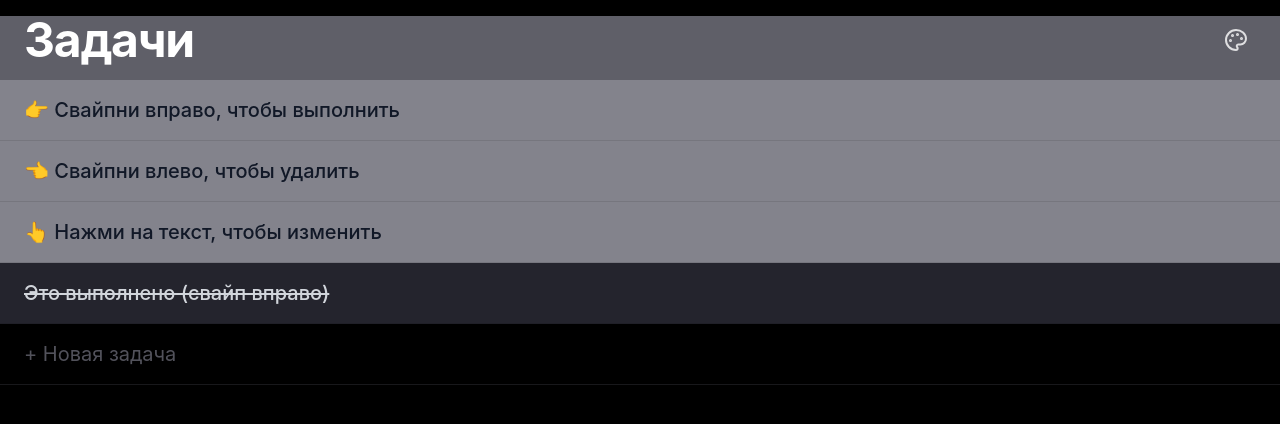
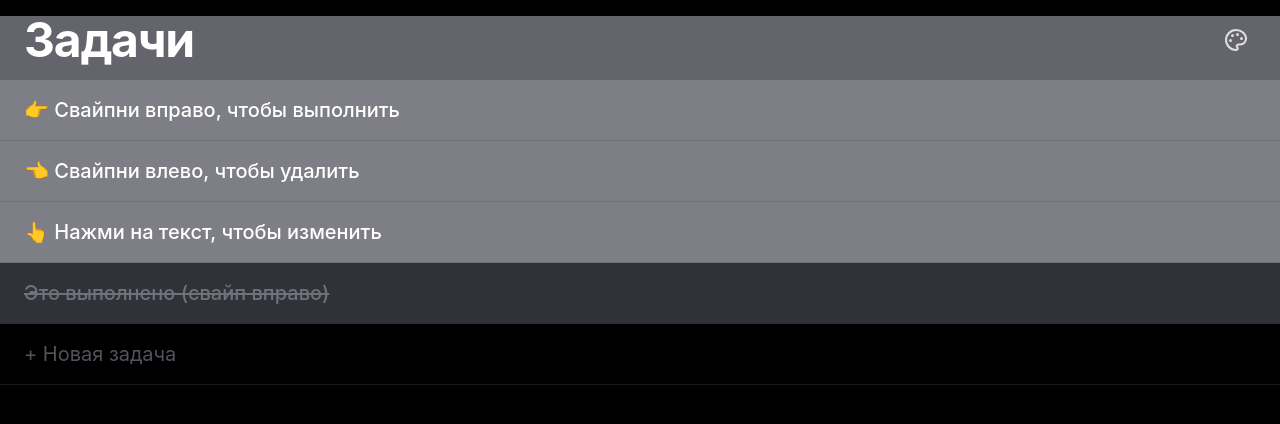
Before and after one commit to SKZHPRVT/task_time_place, a React (Vite) app: page / in a window 1280 px wide. Shown: the top 424 px of the page. Built offline with nearby package versions, Linux system fonts and the light colour scheme.

Commit message:
UI: 5% color contrast, white text for active, dark gray for done, sort done to bottom

```diff
--- a/src/App.tsx
+++ b/src/App.tsx
@@ -1,4 +1,4 @@
-import { useState, useEffect } from 'react';
+import { useState, useEffect, useMemo } from 'react';
 import { SwipeableTask } from './components/SwipeableTask';
 import { Task } from './types';
 import { useLocalStorage } from './hooks/useLocalStorage';
@@ -20,9 +20,10 @@ export default function App() {
 
   const [newTaskText, setNewTaskText] = useState('');
 
-  const headerBg = darkenColor(baseColor, 7);
-  const taskBg = lightenColor(baseColor, 7);
-  const doneTaskBg = darkenColor(baseColor, 30);
+  // 5% разница цветов
+  const headerBg = darkenColor(baseColor, 5);
+  const taskBg = lightenColor(baseColor, 5);
+  const doneTaskBg = darkenColor(baseColor, 25);
 
   // Синхронизируем цвет шапки Telegram с нашим
   useEffect(() => {
@@ -58,6 +59,14 @@ export default function App() {
     setTasks([newTask, ...tasks]);
     setNewTaskText('');
   };
+
+  // Сортируем задачи: сначала активные, потом выполненные
+  const sortedTasks = useMemo(() => {
+    return [...tasks].sort((a, b) => {
+      if (a.done === b.done) return 0;
+      return a.done ? 1 : -1;
+    });
+  }, [tasks]);
 
   return (
     <div className="flex-1 flex flex-col overflow-hidden" style={{ backgroundColor: headerBg }}>
@@ -102,7 +111,7 @@ export default function App() {
       </AnimatePresence>
 
       <div className="flex-1 overflow-y-auto pb-24 bg-black">
-        {tasks.map(task => (
+        {sortedTasks.map(task => (
           <SwipeableTask
             key={task.id}
             task={task}
--- a/src/components/SwipeableTask.tsx
+++ b/src/components/SwipeableTask.tsx
@@ -34,6 +34,9 @@ export function SwipeableTask({ task, onToggle, onDelete, onUpdate, taskBg }: Sw
 
   const bgColor = taskBg || (task.done ? '#3f3f46' : '#a1a1aa');
 
+  // Активные — белый шрифт. Неактивные — темно-серый.
+  const textColor = task.done ? 'text-zinc-500' : 'text-white';
+
   return (
     <div className="relative overflow-hidden bg-black w-full">
       <div className="absolute inset-0 flex justify-between items-center">
@@ -65,15 +68,15 @@ export function SwipeableTask({ task, onToggle, onDelete, onUpdate, taskBg }: Sw
             onKeyDown={e => {
               if (e.key === 'Enter') e.currentTarget.blur();
             }}
-            className={`bg-transparent outline-none w-full text-xl font-medium ${
-              task.done ? 'text-gray-300 line-through' : 'text-gray-900'
+            className={`bg-transparent outline-none w-full text-xl font-medium ${textColor} ${
+              task.done ? 'line-through' : ''
             }`}
           />
         ) : (
           <div
             onClick={() => setIsEditing(true)}
-            className={`text-xl w-full truncate font-medium ${
-              task.done ? 'line-through text-gray-300' : 'text-gray-900'
+            className={`text-xl w-full truncate font-medium ${textColor} ${
+              task.done ? 'line-through' : ''
             }`}
           >
             {task.text || <span className="opacity-50">Новая задача</span>}
@@ -81,7 +84,7 @@ export function SwipeableTask({ task, onToggle, onDelete, onUpdate, taskBg }: Sw
         )}
 
         {task.reminder && !task.done && (
-          <div className="flex items-center gap-1 text-sm shrink-0 ml-4 text-gray-700">
+          <div className={`flex items-center gap-1 text-sm shrink-0 ml-4 ${textColor}`}>
             <Bell size={16} />
             <span>in 12m</span>
           </div>
```
